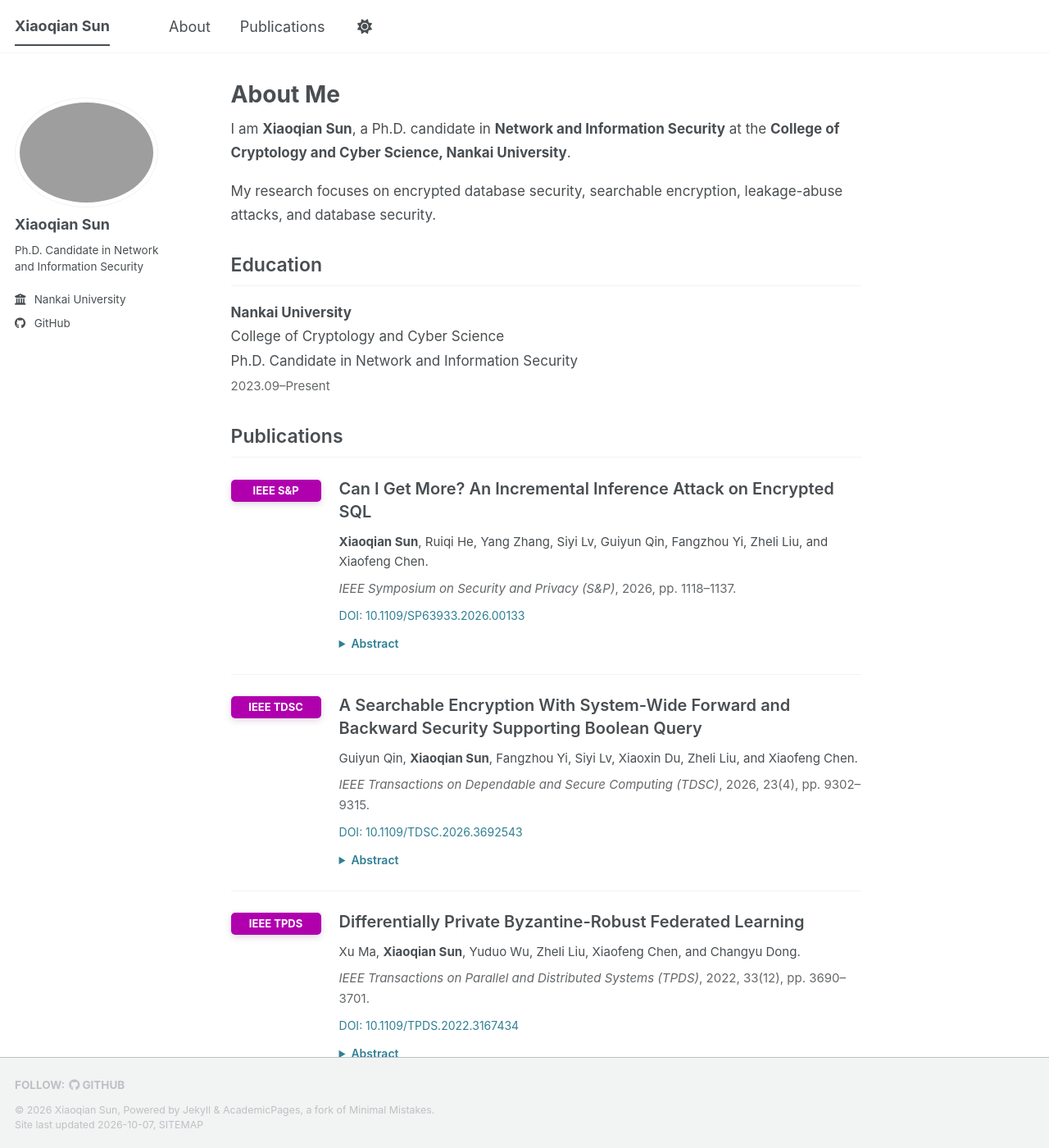
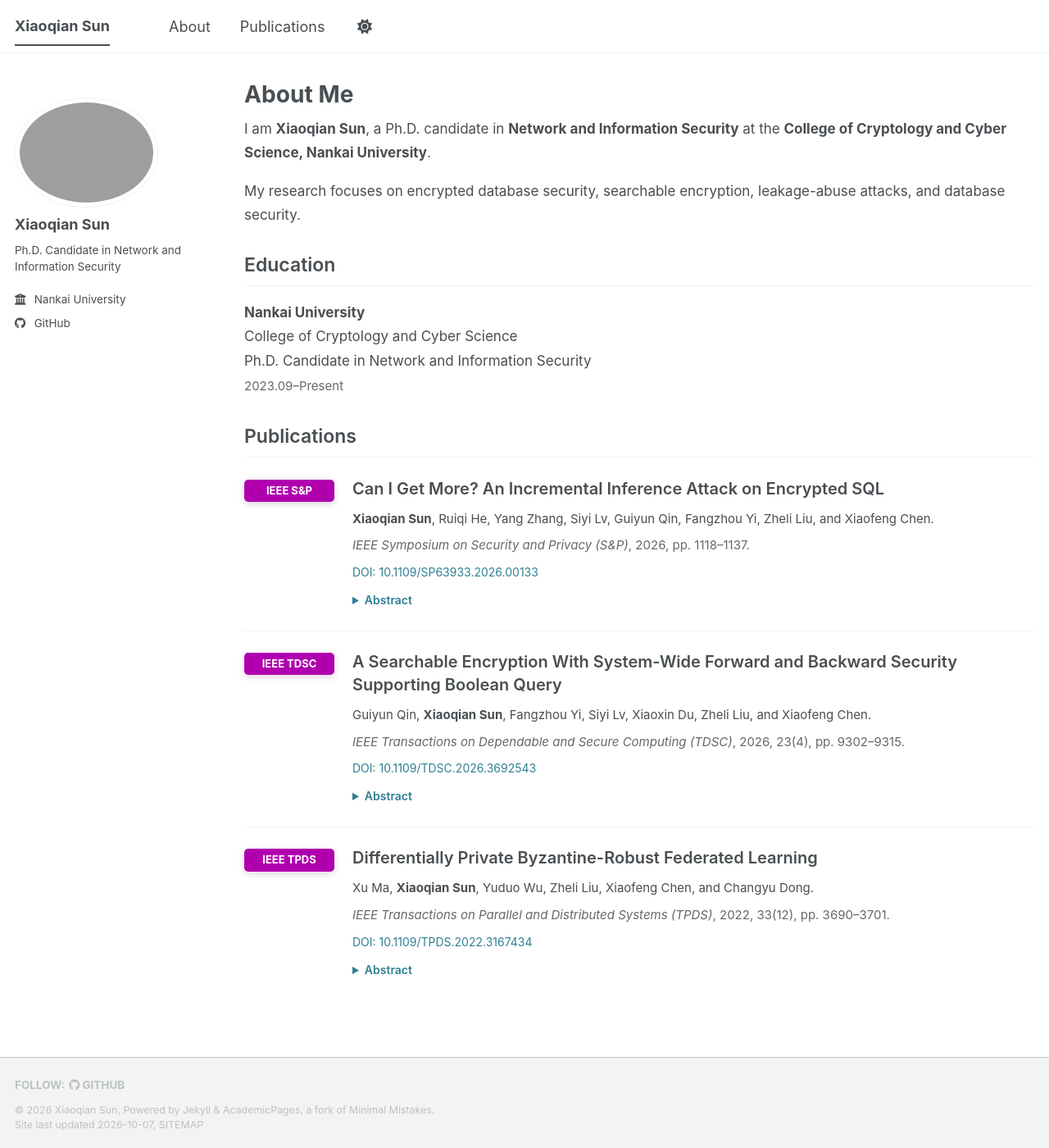
Before and after one commit to xiaoqiank/xiaoqiank.github.io, a Jekyll site: the page built from _pages/about.md, in a window 1280 px wide and 1400 px high. Shown: the whole window at 82% size. Built offline with Jekyll 4.4.1, drawn with Linux system fonts in a browser that asks for light colours; a style sheet for code colours, icons or effects is not loaded.

Commit message:
Add files via upload

```diff
--- a/assets/css/main.scss
+++ b/assets/css/main.scss
@@ -213,3 +213,25 @@
     margin-top: 0;
   }
 }
+
+/* Wider desktop content; preserve the existing mobile layout. */
+@media (min-width: 1280px) {
+  #main,
+  .masthead__inner-wrap,
+  .page__footer footer {
+    max-width: 1480px;
+  }
+
+  #main > .sidebar {
+    width: 220px;
+    max-width: 220px;
+  }
+
+  #main > .page {
+    width: calc(100% - 280px);
+    margin-left: 0;
+    margin-right: 0;
+    padding-left: 0;
+    padding-right: 0;
+  }
+}
```
